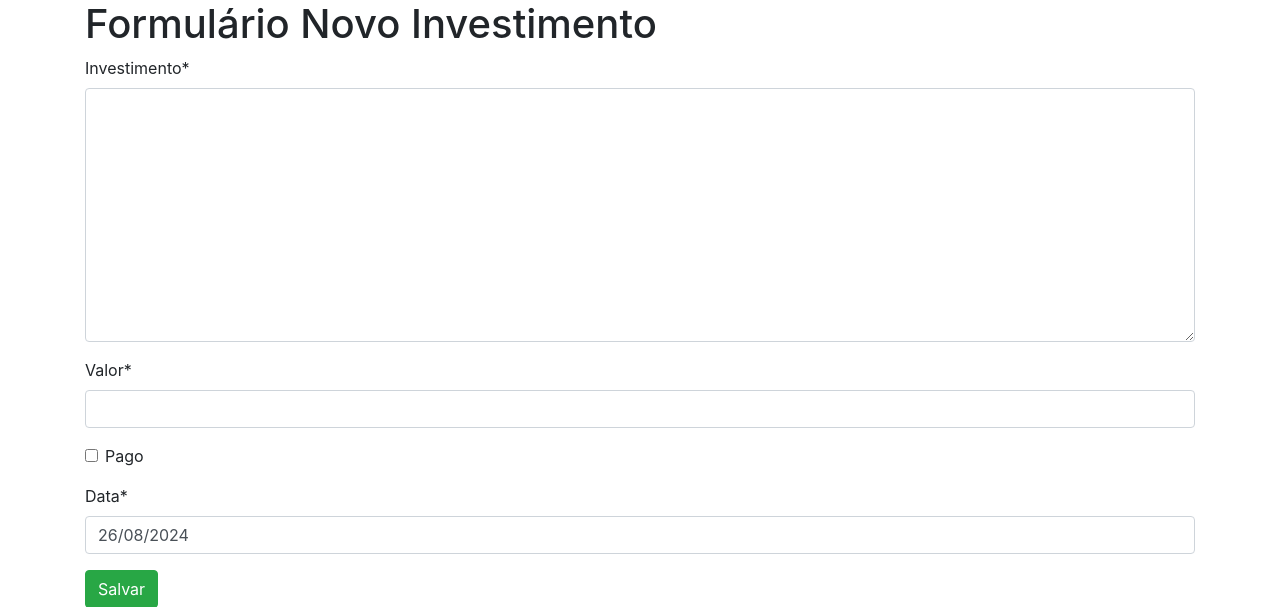
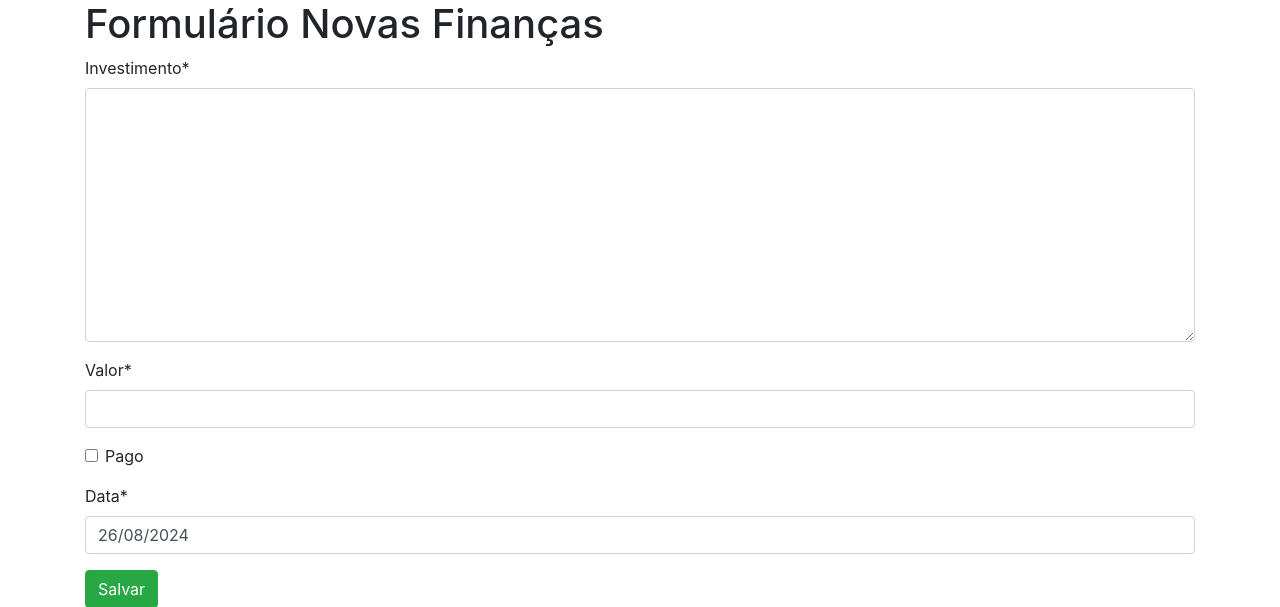
Before and after one commit to FBWC/Money_Control, a Django app: page /novo_investimento/ in a window 1280 px wide. Shown: the part 72-679 px from the top of the page. Run offline with Django 5.2, Linux system fonts and the light colour scheme; the visitor is signed in with stand-in values (Sample User, id 1); some libraries are stand-ins or nearby versions.

Commit message:
Update novo_investimento.html

```diff
--- a/invista_me/templates/investimentos/novo_investimento.html
+++ b/invista_me/templates/investimentos/novo_investimento.html
@@ -2,7 +2,7 @@
 {% block conteudo %}
 {% load crispy_forms_tags %}
 <div class="container">
-    <h1>Formulário Novo Investimento</h1>
+    <h1>Formulário Novas Finanças</h1>
     <form action="" method="POST">
         {% csrf_token %}
        {{formulario | crispy}}
```
